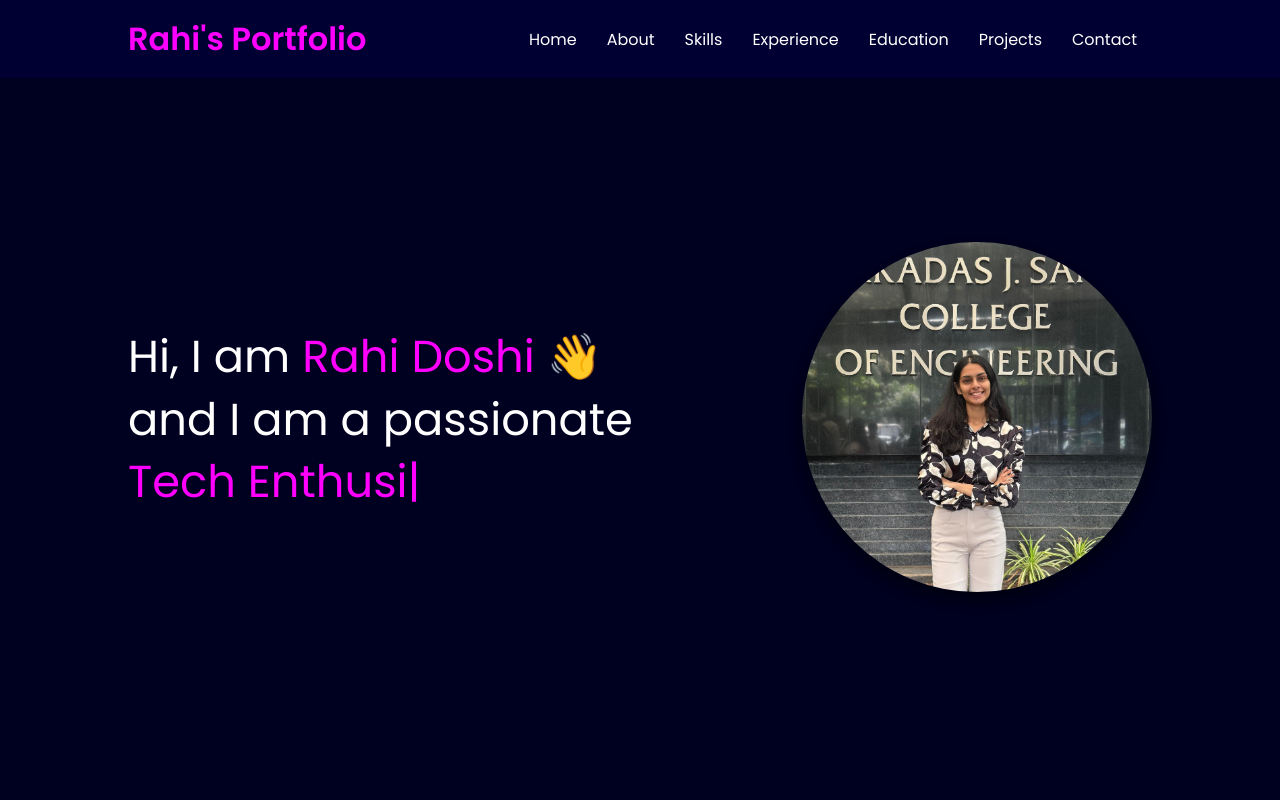
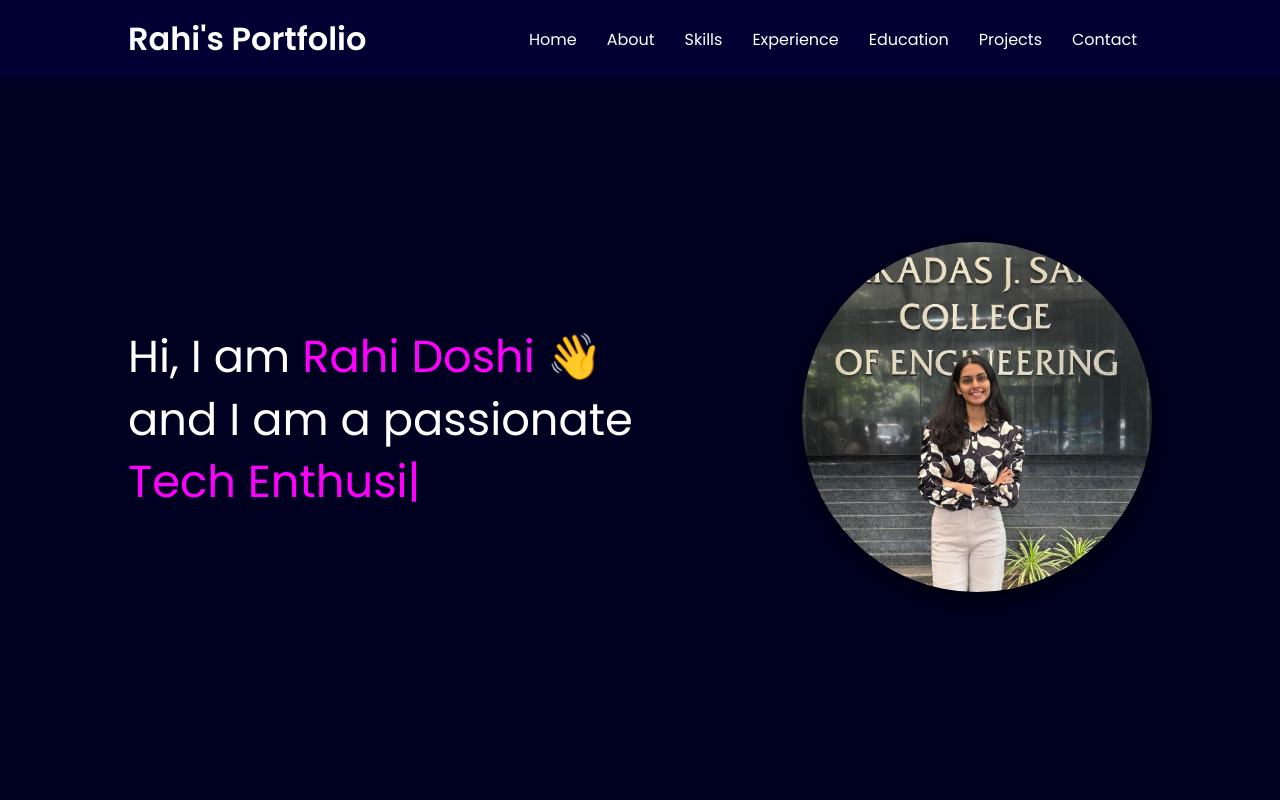
Before and after one commit to RahiDoshi/First_project, a plain HTML site: page index.html in a window 1280 px wide. Shown: the top 800 px of the page. Drawn offline with nearby package versions, Linux system fonts and the light colour scheme; no server answers.

Commit message:
Update index.html

```diff
--- a/index.html
+++ b/index.html
@@ -40,7 +40,7 @@
         nav .left {
             font-size: 2rem;
             font-weight: 700;
-            color: #ff00ff;
+            color: white;
         }
 
         nav ul {
```
